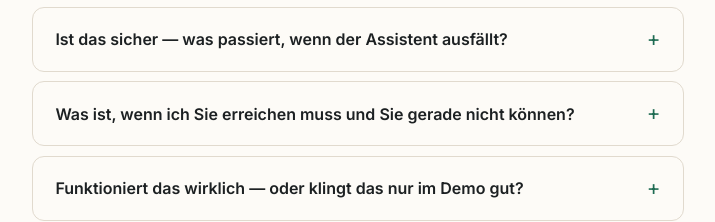
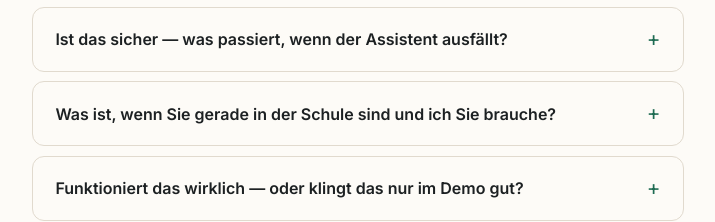
Before and after one commit to simonbraendle16-ai/KI-Telefon, a plain HTML site: page index.html in a window 1280 px wide. Shown: the part 3942-4164 px from the top of the page, without its empty margins (282-997 px from the left). Drawn offline with Linux system fonts and the light colour scheme.

Commit message:
FAQ-Frage umformuliert: Pronomen-Verwirrung beseitigt
Die Frage stand in Kundensicht ("ich" = Betrieb), die Antwort in
Simons Sicht ("ich" = Simon). Neue Fassung benennt die eigentliche
Sorge direkt und bleibt in Kundensicht wie alle anderen Fragen.

Co-Authored-By: Claude Opus 4.8 <noreply@anthropic.com>

```diff
--- a/index.html
+++ b/index.html
@@ -773,7 +773,7 @@
         </details>
 
         <details class="faq-item">
-          <summary class="faq-q">Was ist, wenn ich Sie erreichen muss und Sie gerade nicht können?</summary>
+          <summary class="faq-q">Was ist, wenn Sie gerade in der Schule sind und ich Sie brauche?</summary>
           <p class="faq-a">
             Faire Frage — deshalb die ehrliche Antwort: Unter der Woche bin ich vormittags in
             der Schule und gehe da nicht ans Telefon. Ihr Betrieb steht deswegen nicht still.
```
